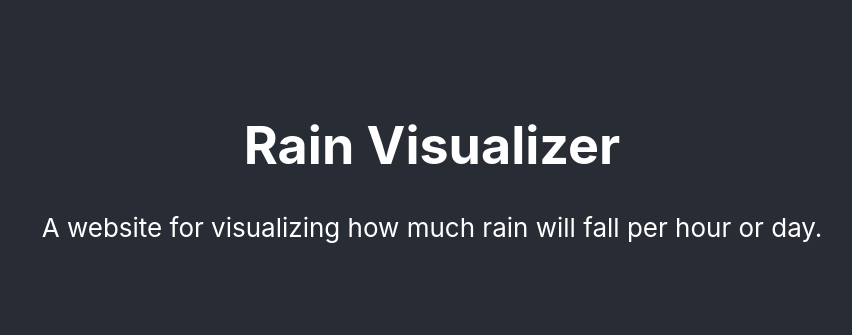
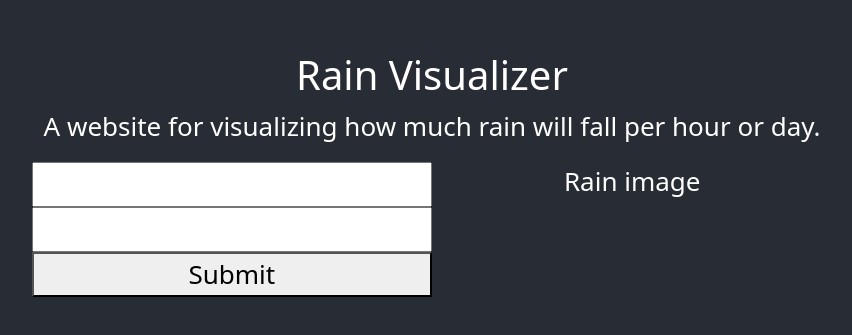
Before and after one commit to EMacson/rain-visualizer, a React (Create React App) app: page / in a window 1280 px wide. Shown: the part 251-586 px from the top of the page, without its empty margins (208-1060 px from the left). Built offline with nearby package versions, Linux system fonts and the light colour scheme.

Commit message:
dummy input fields for rain amount, duration, and submit button added

```diff
--- a/package.json
+++ b/package.json
@@ -7,6 +7,7 @@
     "@testing-library/jest-dom": "^5.17.0",
     "@testing-library/react": "^13.4.0",
     "@testing-library/user-event": "^13.5.0",
+    "bootstrap": "^5.3.3",
     "react": "^18.3.1",
     "react-dom": "^18.3.1",
     "react-scripts": "5.0.1",
--- a/src/App.css
+++ b/src/App.css
@@ -36,3 +36,15 @@
     transform: rotate(360deg);
   }
 }
+
+.two-columns {
+  display: grid;
+  grid-template-columns: 1fr 1fr; /* Two equal columns */
+  gap: 20px; /* Space between columns */
+}
+
+.column {
+  border: 1px solid #ddd;
+  padding: 20px;
+  background-color: #f9f9f9;
+}
--- a/src/pages/HomePage.js
+++ b/src/pages/HomePage.js
@@ -1,13 +1,36 @@
 // src/HomePage.js
 import React from 'react';
+import "bootstrap/dist/css/bootstrap.min.css";
+import "../App.css";
+import { Button } from 'bootstrap';
 
 const HomePage = () => {
   return (
     <div style={{ textAlign: 'center', marginTop: '50px' }}>
       <h1>Rain Visualizer</h1>
       <p>A website for visualizing how much rain will fall per hour or day.</p>
+      <div className="row">
+        <div className="col">
+          <div className="row">
+            <input name="amount" />
+          </div>
+          <div className="row">
+            <input name="duration" />
+          </div>
+          <div className="row">
+            <button onClick={handleClick}>Submit</button>
+          </div>
+        </div>
+        <div className="col">
+          Rain image
+        </div>
+      </div>
     </div>
   );
 };
 
+const handleClick = () => {
+  alert("Button clicked!");
+};
+
 export default HomePage;
```
Also changed, not shown: 1 other file (tests, documents, lock files or other folders).
